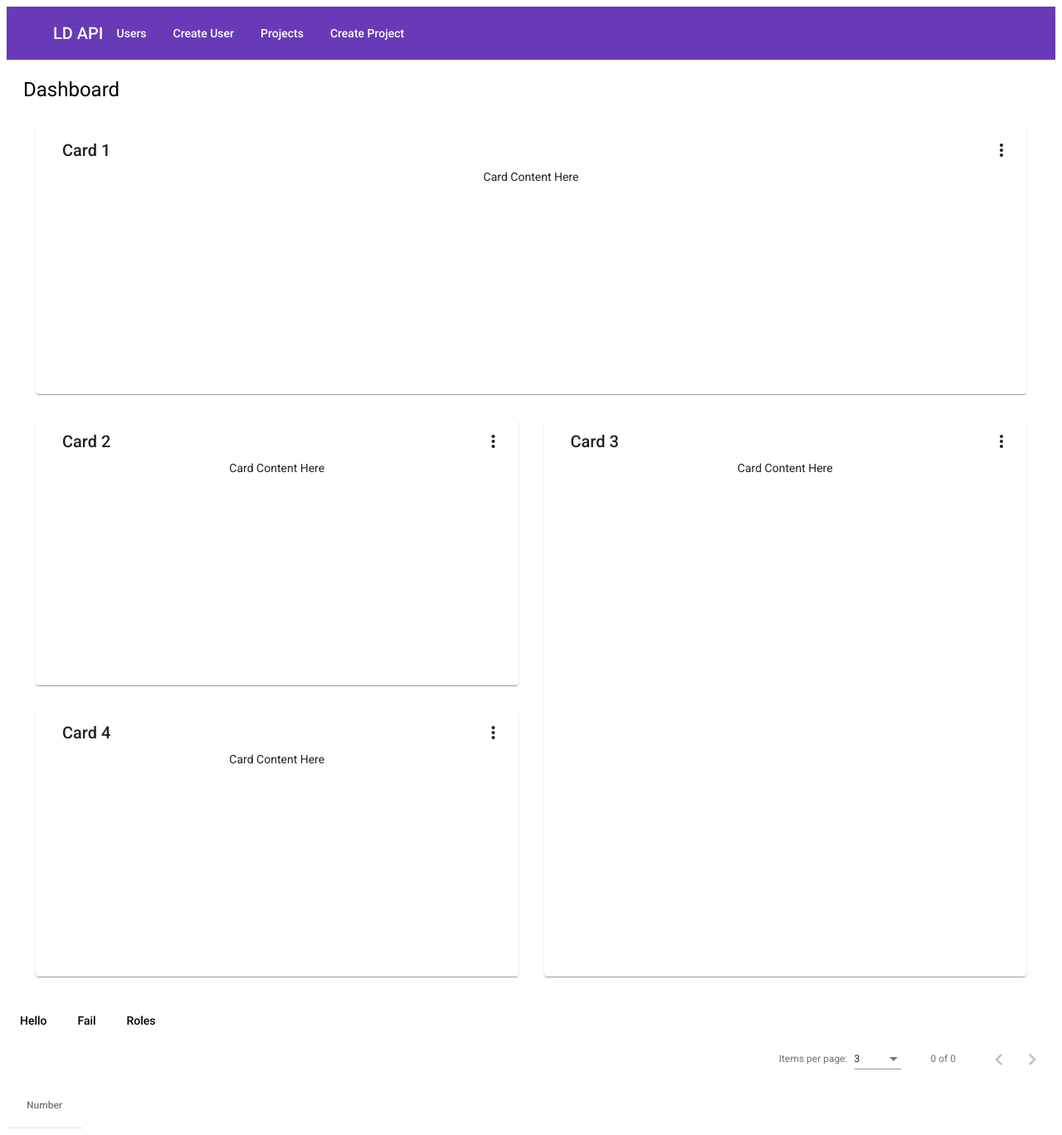
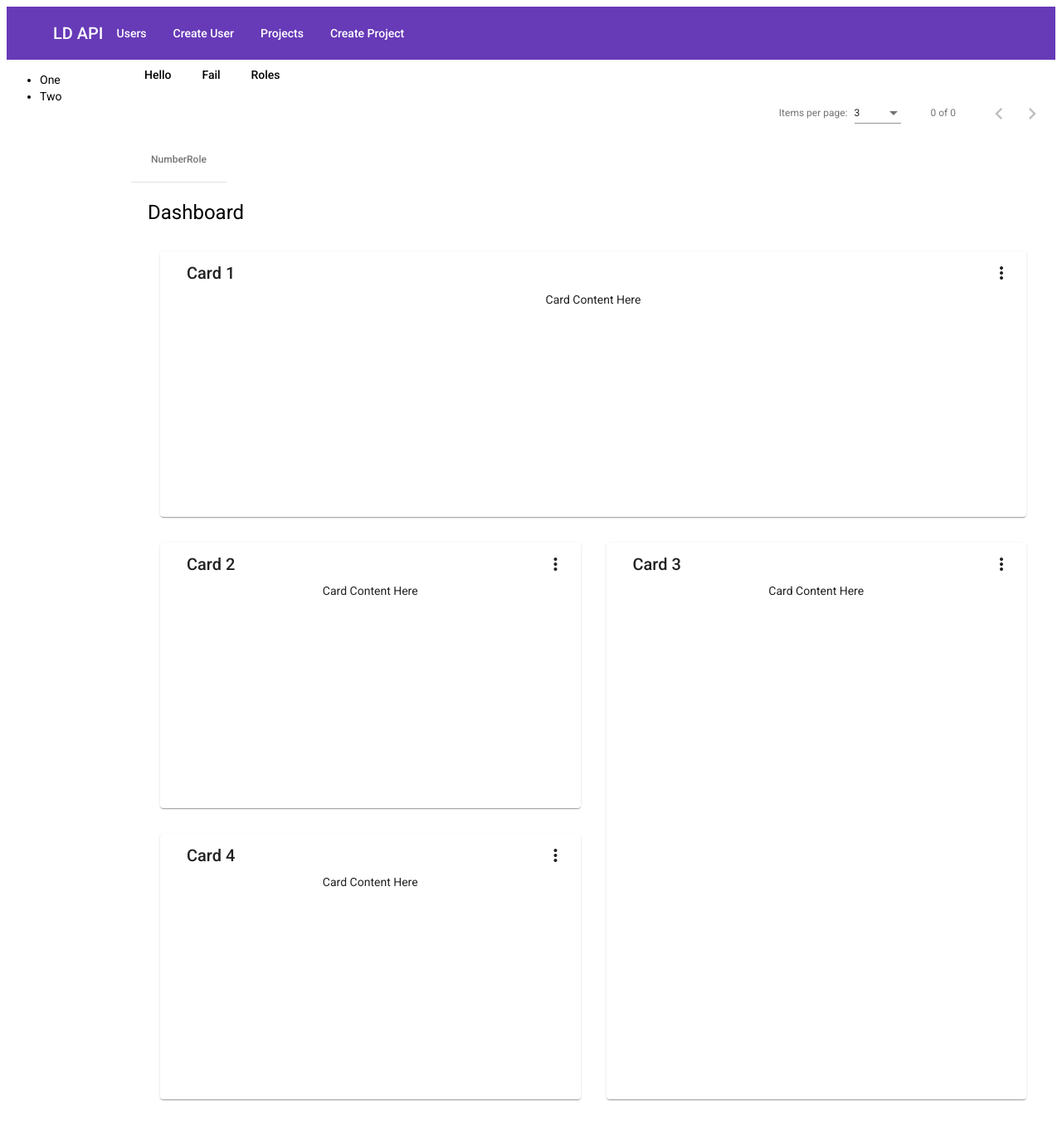
Before and after one commit to sillsdev/web-languagedepot-api, an Angular app in the folder src/Client/: page / in a window 1280 px wide. Shown: the whole page at 83% size. Built offline with nearby package versions, Linux system fonts and the light colour scheme.

Commit message:
Better look for roles display table

```diff
--- a/src/Client/src/app/app.component.html
+++ b/src/Client/src/app/app.component.html
@@ -1,4 +1,5 @@
-<mat-toolbar color="primary">
+<div class="app-root">
+  <mat-toolbar class="grid-header" color="primary">
     <mat-toolbar-row>
       <button mat-icon-button>
         <!-- <mat-icon (click)="sidenav.toggle()">menu</mat-icon> -->
@@ -14,19 +15,23 @@
       </div>
     </mat-toolbar-row>
   </mat-toolbar>
-<app-ldapi-dashboard></app-ldapi-dashboard>
-<div class="toolbar" role="banner">
+  <div class="grid-nav">
+    <ul>
+      <li>One</li>
+      <li>Two</li>
+    </ul>
   </div>
-
-<div class="content" role="main">
+  <div class="grid-content">
+    <div class="buttons">
       <button mat-button (click)="hello()">Hello</button>
       <button mat-button (click)="fail()">Fail</button>
       <button mat-button (click)="roles()">Roles</button>
     </div>
 
-<div class="content" role="main">
+    <!-- TODO: Make this next div into a component that includes the table and paginator together -->
+    <div class="something-goes-here">
       <mat-paginator class="left-flex"
-                 [length]="numbersData?.length"
+                    [length]="dataSource?.data?.length"
                     [pageSize]="3"
                     [pageSizeOptions]="[1,2,3,5,7,10]"
                     (page)="pageEvent = $event"
@@ -36,12 +41,23 @@
       <table mat-table [dataSource]="dataSource">
         <ng-container matColumnDef="number">
           <th mat-header-cell *matHeaderCellDef>Number</th>
-      <td mat-cell *matCellDef="let element">{{element}}</td>
+          <td mat-cell *matCellDef="let role">{{role.id}}</td>
         </ng-container>
 
-    <tr mat-header-row *matHeaderRowDef="['number']"></tr>
-    <tr mat-row *matRowDef="let row; columns: ['number'];"></tr>
+        <ng-container matColumnDef="name">
+          <th mat-header-cell *matHeaderCellDef>Role</th>
+          <td mat-cell *matCellDef="let role">{{role.name}}</td>
+        </ng-container>
+
+        <tr mat-header-row *matHeaderRowDef="['number', 'name']"></tr>
+        <tr mat-row *matRowDef="let row; columns: ['number', 'name'];"></tr>
       </table>
     </div>
 
+    <app-ldapi-dashboard></app-ldapi-dashboard>
+  </div>
+
+
+
   <router-outlet></router-outlet>
+</div>
--- /dev/null
+++ b/src/Client/src/app/app.component.scss
@@ -0,0 +1,20 @@
+.app-root {
+  display: grid;
+  grid-template-areas: "header header"
+                       "nav content"
+                       "footer footer";
+  grid-template-columns: 150px 1fr;
+}
+.grid-header {
+  grid-area: header;
+}
+.grid-nav {
+  grid-area: nav;
+}
+.grid-content {
+  grid-area: content;
+  max-width: 1200px;
+}
+.grid-footer {
+  grid-area: footer;
+}
--- a/src/Client/src/app/app.component.ts
+++ b/src/Client/src/app/app.component.ts
@@ -1,21 +1,20 @@
 import { Component, ViewChild, OnInit } from '@angular/core';
+import { IdAndName } from './models/id-and-name.model';
 import { JsonApiService } from './services/json-api.service';
-import { retry } from 'rxjs/operators';
+import { retry, map } from 'rxjs/operators';
 import { PageEvent, MatPaginator } from '@angular/material/paginator';
 import { MatTableDataSource } from '@angular/material/table';
 
 @Component({
   selector: 'app-root',
   templateUrl: './app.component.html',
-  styleUrls: ['./app.component.sass']
+  styleUrls: ['./app.component.scss']
 })
 export class AppComponent implements OnInit {
   title = 'SafeNg';
 
-  numbersData: string[];
-  numbersLen: number;
   pageEvent: PageEvent;
-  dataSource: MatTableDataSource<string>;
+  dataSource: MatTableDataSource<IdAndName>;
   @ViewChild(MatPaginator, {static: true}) paginator: MatPaginator;
 
   constructor(private readonly jsonApi: JsonApiService ) {
@@ -40,7 +39,10 @@ export class AppComponent implements OnInit {
   roles(): void {
     const result = this.jsonApi.call<string[]>('/api/roles');
     result
-      .pipe(retry(3))
-      .subscribe(res => { this.dataSource.data = res; });
+      .pipe(
+        retry(3),
+        map(res => res.map(item => { return { id: item[0], name: item[1] } as IdAndName; }) )
+        )
+      .subscribe(res => { console.log("Got", res); this.dataSource.data = res; });
   }
 }
--- /dev/null
+++ b/src/Client/src/app/models/id-and-name.model.ts
@@ -0,0 +1,4 @@
+export interface IdAndName {
+  id: string;
+  name: string;
+}
```
Also changed, not shown: src/Client/src/app/app.component.sass (deleted). Lines whose indentation alone changed are shown as unchanged.
